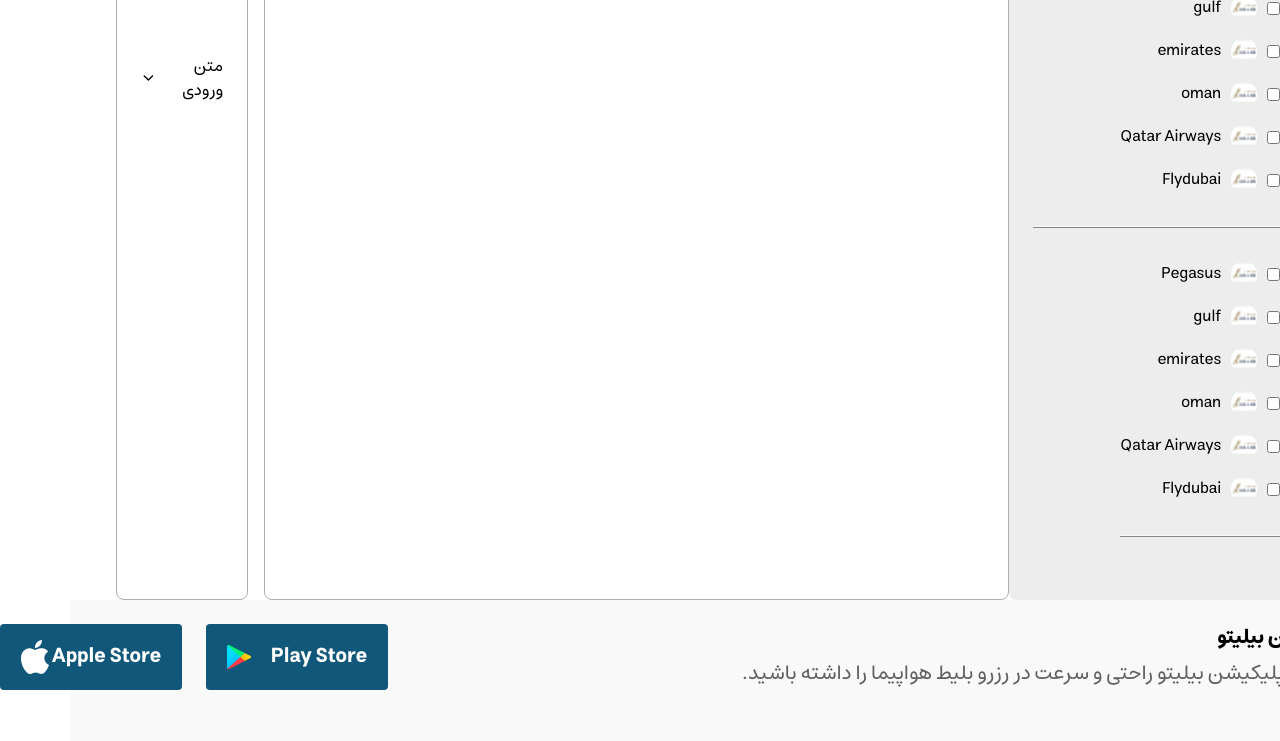
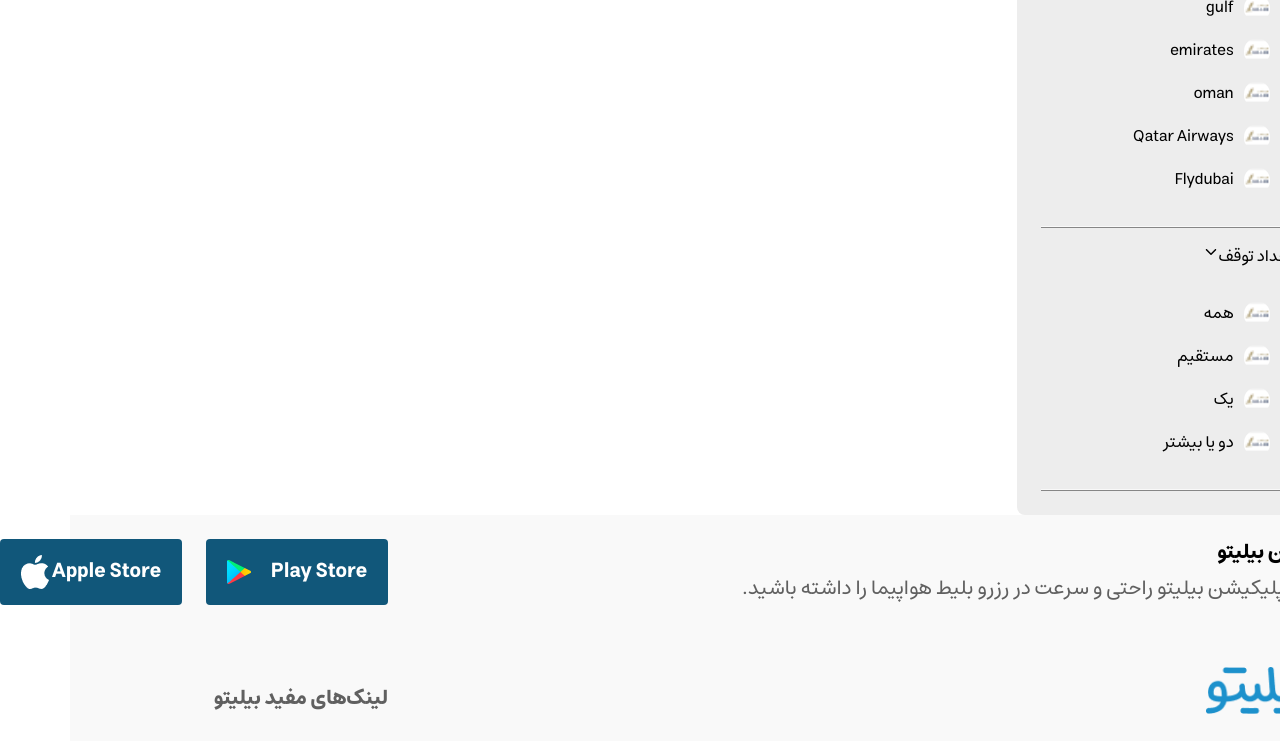
Before and after one commit to alimtth/bilito, a React (Vite) app: page /ticket in a window 1280 px wide. Shown: the part 1143-1884 px from the top of the page. Built offline with nearby package versions, Linux system fonts and the light colour scheme.

Commit message:
fix bug sidebar

```diff
--- a/src/pages/PageTicketList/TickedList.jsx
+++ b/src/pages/PageTicketList/TickedList.jsx
@@ -8,7 +8,7 @@
 import Button from "@/components/Ui/Button";
 import { ArrowUpward } from "@mui/icons-material";
 import { Slider } from "@mui/material";
-import airport from "@/assets/Images/Icons/Airport.png"
+import airport from "@/assets/Images/Icons/Airport.png";
 
 function TickedList() {
   return (
@@ -44,8 +44,8 @@
         </div>
       </section>
 
-      <div className="flex mt-16">
-        <div className="w-[288px] h-[1045px] bg-gray-400 rounded-[8px] basis-[25%] p-[24px]">
+      <div className="flex mt-16 ">
+        <div className="w-[288px] bg-gray-400 rounded-[8px] basis-[25%] p-[24px] ml-[25px]">
           <div className="flex justify-between">
             <h3>تعداد نتایج: 121</h3>
             <h3 className="text-blue-500 text-[13px]"> پاک کردن فیلتر‌ها</h3>
@@ -88,73 +88,99 @@
           <div className="flex flex-col gap-4 items-start mt-[17px]">
             <div className="flex">
               <input type="checkbox" className="border-none outline-none" />
-              <img src={airport} className="w-[26px] h-[27px] mr-[10px] rounded-[50px]" />
+              <img
+                src={airport}
+                className="w-[26px] h-[27px] mr-[10px] rounded-[50px]"
+              />
               <h3 className="mr-[10px]">Pegasus</h3>
             </div>
             <div className="flex">
               <input type="checkbox" className="border-none outline-none" />
-              <img src={airport} className="w-[26px] h-[27px] mr-[10px] rounded-[50px]" />
+              <img
+                src={airport}
+                className="w-[26px] h-[27px] mr-[10px] rounded-[50px]"
+              />
               <h3 className="mr-[10px]">gulf</h3>
             </div>
             <div className="flex">
               <input type="checkbox" className="border-none outline-none" />
-              <img src={airport} className="w-[26px] h-[27px] mr-[10px] rounded-[50px]" />
+              <img
+                src={airport}
+                className="w-[26px] h-[27px] mr-[10px] rounded-[50px]"
+              />
               <h3 className="mr-[10px]">emirates</h3>
             </div>
             <div className="flex">
               <input type="checkbox" className="border-none outline-none" />
-              <img src={airport} className="w-[26px] h-[27px] mr-[10px] rounded-[50px]" />
+              <img
+                src={airport}
+                className="w-[26px] h-[27px] mr-[10px] rounded-[50px]"
+              />
               <h3 className="mr-[10px]">oman</h3>
             </div>
             <div className="flex">
               <input type="checkbox" className="border-none outline-none" />
-              <img src={airport} className="w-[26px] h-[27px] mr-[10px] rounded-[50px]" />
+              <img
+                src={airport}
+                className="w-[26px] h-[27px] mr-[10px] rounded-[50px]"
+              />
               <h3 className="mr-[10px]">Qatar Airways</h3>
             </div>
             <div className="flex">
               <input type="checkbox" className="border-none outline-none" />
-              <img src={airport} className="w-[26px] h-[27px] mr-[10px] rounded-[50px]" />
+              <img
+                src={airport}
+                className="w-[26px] h-[27px] mr-[10px] rounded-[50px]"
+              />
               <h3 className="mr-[10px]">Flydubai</h3>
             </div>
             <hr className="mt-[16px] bg-gray-500 w-full h-[2px]" />
+
+            {/* //////////////////////////////////////////////////////////////////// */}
+            <div className="flex justify-between">
+              <h4>تعداد توقف</h4>
+              <IoIosArrowDown />
+            </div>
             <div className="flex flex-col gap-4 items-start mt-[17px]">
               <div className="flex">
-              <input type="checkbox" className="border-none outline-none" />
-              <img src={airport} className="w-[26px] h-[27px] mr-[10px] rounded-[50px]" />
-              <h3 className="mr-[10px]">Pegasus</h3>
+                <input type="radio" className="border-none outline-none" />
+                <img
+                  src={airport}
+                  className="w-[26px] h-[27px] mr-[10px] rounded-[50px]"
+                />
+                <h3 className="mr-[10px]">همه</h3>
               </div>
               <div className="flex">
-              <input type="checkbox" className="border-none outline-none" />
-              <img src={airport} className="w-[26px] h-[27px] mr-[10px] rounded-[50px]" />
-              <h3 className="mr-[10px]">gulf</h3>
+                <input type="radio" className="border-none outline-none" />
+                <img
+                  src={airport}
+                  className="w-[26px] h-[27px] mr-[10px] rounded-[50px]"
+                />
+                <h3 className="mr-[10px]">مستقیم</h3>
               </div>
               <div className="flex">
-              <input type="checkbox" className="border-none outline-none" />
-              <img src={airport} className="w-[26px] h-[27px] mr-[10px] rounded-[50px]" />
-              <h3 className="mr-[10px]">emirates</h3>
+                <input type="radio" className="border-none outline-none" />
+                <img
+                  src={airport}
+                  className="w-[26px] h-[27px] mr-[10px] rounded-[50px]"
+                />
+                <h3 className="mr-[10px]">یک</h3>
               </div>
               <div className="flex">
-              <input type="checkbox" className="border-none outline-none" />
-              <img src={airport} className="w-[26px] h-[27px] mr-[10px] rounded-[50px]" />
-              <h3 className="mr-[10px]">oman</h3>
+                <input type="radio" className="border-none outline-none" />
+                <img
+                  src={airport}
+                  className="w-[26px] h-[27px] mr-[10px] rounded-[50px]"
+                />
+                <h3 className="mr-[10px]">دو یا بیشتر</h3>
               </div>
-            <div className="flex">
-              <input type="checkbox" className="border-none outline-none" />
-              <img src={airport} className="w-[26px] h-[27px] mr-[10px] rounded-[50px]" />
-              <h3 className="mr-[10px]">Qatar Airways</h3>
-            </div>
-            <div className="flex">
-              <input type="checkbox" className="border-none outline-none" />
-              <img src={airport} className="w-[26px] h-[27px] mr-[10px] rounded-[50px]" />
-              <h3 className="mr-[10px]">Flydubai</h3>
             </div>
             <hr className="mt-[16px] bg-gray-500 w-full h-[2px]" />
           </div>
         </div>
-        </div>
-        <div className=" flex ma ">
+        <div className="flex-auto">
           <div className="flex gap-4">
-            <div className="gap-2 py-2 px-4 flex flex-shrink-0 flex-col items-start border border-gray-100 rounded-lg hover:border-blue-500 hover:text-blue-500 w-[745px] ">
+            <div className="gap-2 py-2 px-4 flex justify-between border border-gray-100 rounded-lg hover:border-blue-500 hover:text-blue-500 w-[745px] ">
               <div className="flex justify-between items-center self-stretch ">
                 <p>تقویم قیمتی</p>
                 <IoIosArrowDown />
```
Lines whose indentation alone changed are shown as unchanged.
